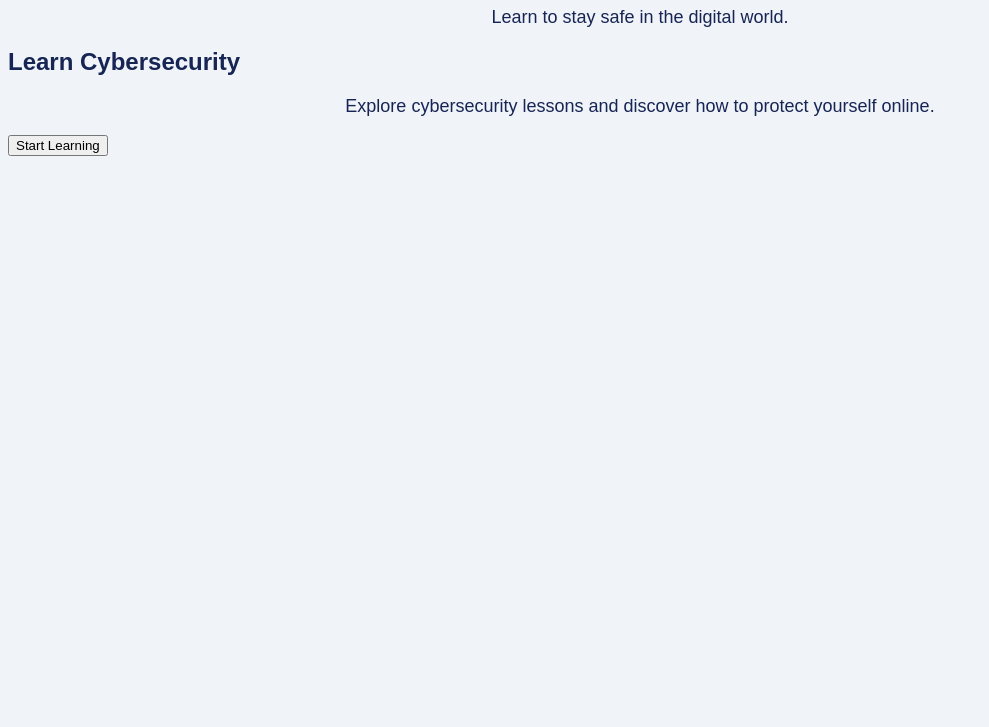
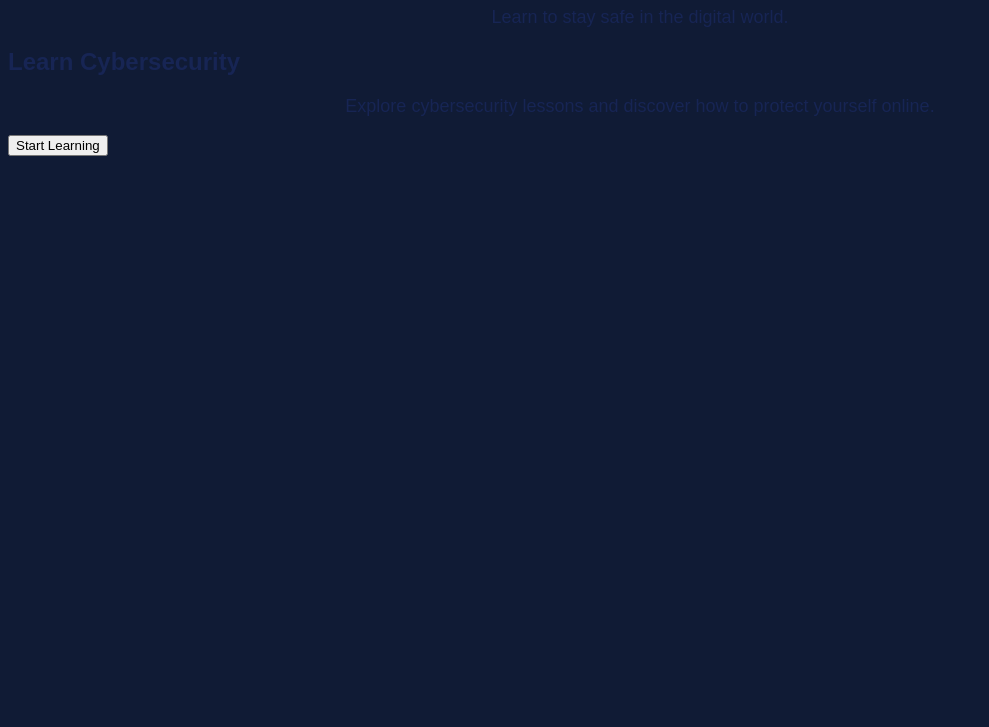
Before and after one commit to nigstawitk-hue/Cyberaware, a plain HTML site: page index.html in a window 1280 px wide. Shown: the part 73-800 px from the top of the page, without its empty margins (0-989 px from the left). Drawn offline with Linux system fonts and the light colour scheme.

Commit message:
Change background color to dark blue

```diff
--- a/style.css
+++ b/style.css
@@ -1,7 +1,6 @@
-
 /* CyberAware - Main Styles */
 body {
-    background-color: #f0f4f8;
+background-color: #101b35;
     font-family: Arial, sans-serif;
     color: #172554;
 }
```
